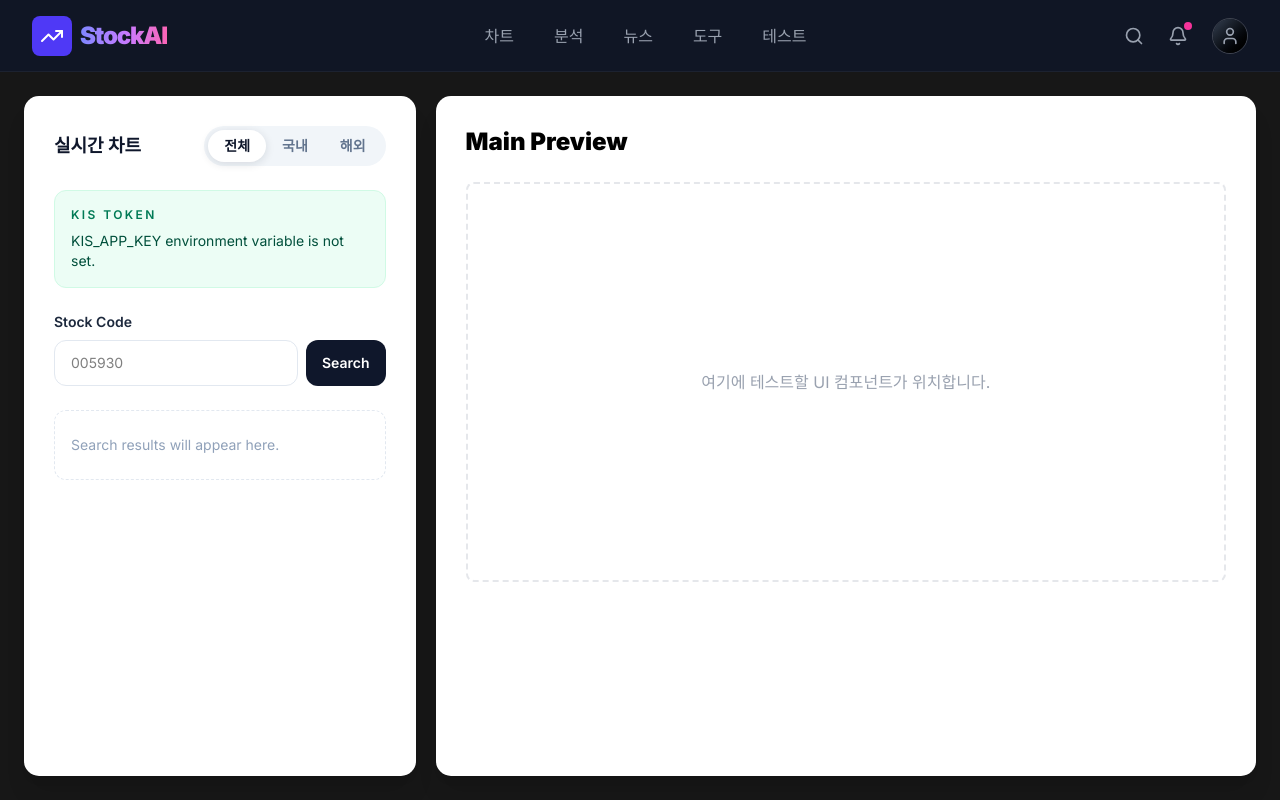
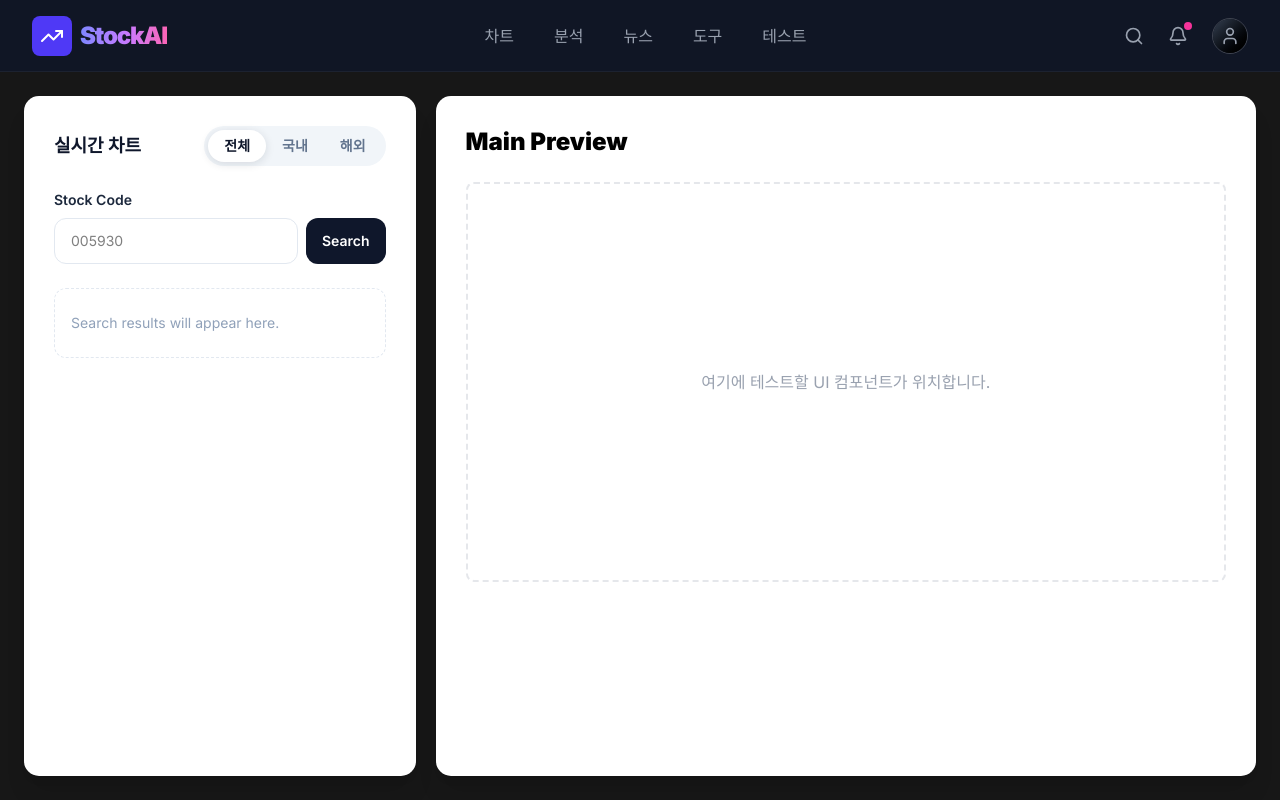
Before and after one commit to YoonJoony/test_project, a Next.js app: page /test/templates in a window 1280 px wide. Built offline with nearby package versions, Linux system fonts and the light colour scheme.

Commit message:
LeftSection UI 수정

```diff
--- a/app/test/templates/page.tsx
+++ b/app/test/templates/page.tsx
@@ -2,19 +2,28 @@ import LeftSection from '@/components/test-template/LeftSection';
 import RightSection from '@/components/test-template/RightSection';
 import { ensureKisAccessToken, getCachedKisAccessToken } from '@/lib/kis-auth';
 
+type TokenStatus = {
+	status?: boolean;
+	msg?: string;
+};
+
 export default async function TemplatePage() {
-	let tokenStatus = 'Token has not been issued yet.';
+	const tokenStatus = {
+		status: false,
+		msg: 'Token has not been issued yet.',
+	} as TokenStatus;
 
 	try {
 		// 마운트마다 토큰 체크
 		const existingToken = getCachedKisAccessToken();
 		const token = await ensureKisAccessToken();
 
-		tokenStatus = existingToken
+		tokenStatus.status = existingToken ? false : true;
+		tokenStatus.msg = tokenStatus.status
 			? 'Using the cached access token.'
 			: `Issued a new access token. Expires at: ${new Date(token.expiresAt).toLocaleString('ko-KR')}`;
 	} catch (error) {
-		tokenStatus =
+		tokenStatus.msg =
 			error instanceof Error ? error.message : 'Unknown error occurred while issuing the token.';
 	}
 
--- a/components/test-template/LeftSection.tsx
+++ b/components/test-template/LeftSection.tsx
@@ -3,7 +3,10 @@
 import { FormEvent, useState } from 'react';
 
 type LeftSectionProps = {
-	tokenStatus: string;
+	tokenStatus: {
+		status?: boolean;
+		msg?: string;
+	};
 };
 
 type QuoteSuccessItem = {
@@ -125,13 +128,14 @@ export default function LeftSection({ tokenStatus }: LeftSectionProps) {
 					})}
 				</div>
 			</div>
-
-			<div className="mt-6 rounded-xl border border-emerald-100 bg-emerald-50 p-4">
-				<p className="text-xs font-semibold uppercase tracking-[0.2em] text-emerald-700">
-					KIS Token
-				</p>
-				<p className="mt-2 text-sm text-emerald-900">{tokenStatus}</p>
-			</div>
+			{!tokenStatus.status ? null : (
+				<div className="mt-6 rounded-xl border border-emerald-100 bg-emerald-50 p-4">
+					<p className="text-xs font-semibold uppercase tracking-[0.2em] text-emerald-700">
+						KIS Token
+					</p>
+					<p className="mt-2 text-sm text-emerald-900">{tokenStatus.msg}</p>
+				</div>
+			)}
 
 			<form onSubmit={handleSubmit} className="mt-6">
 				<label htmlFor="stock-code" className="mb-2 block text-sm font-semibold text-slate-800">
```
